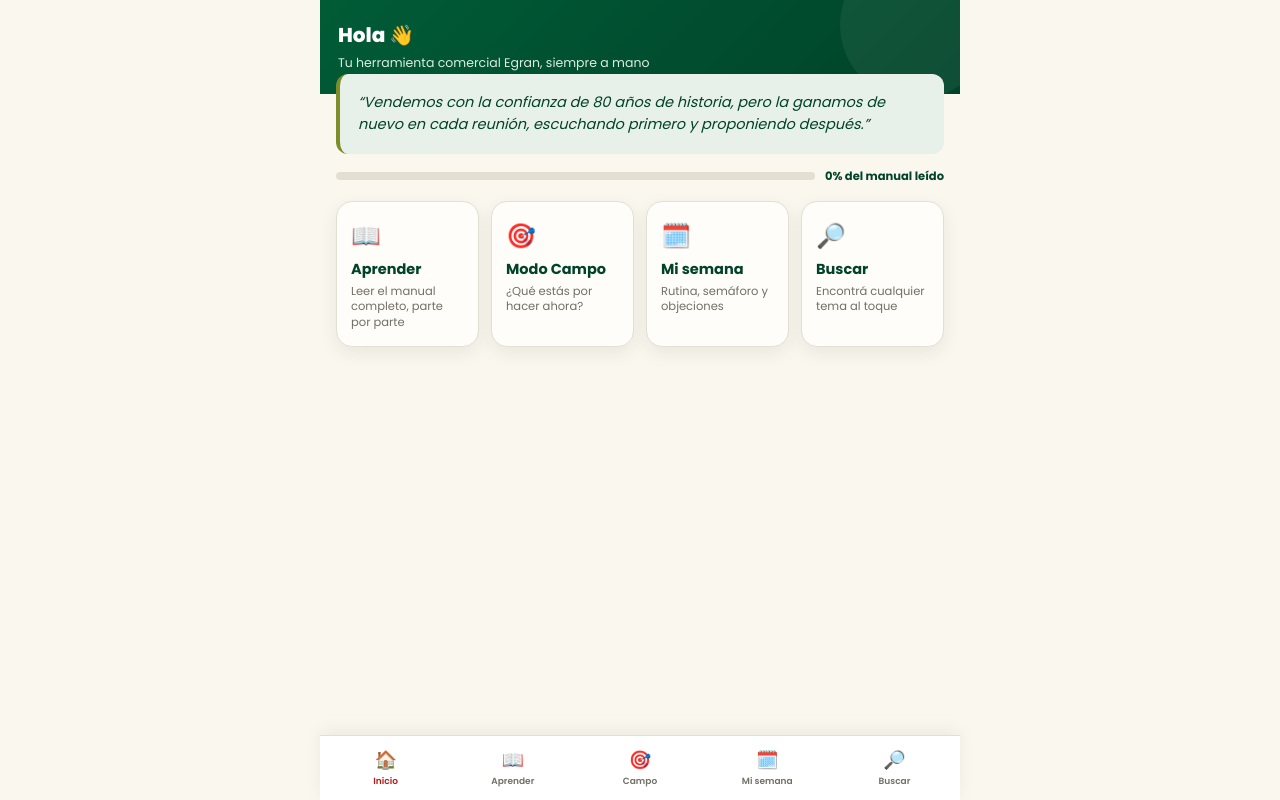
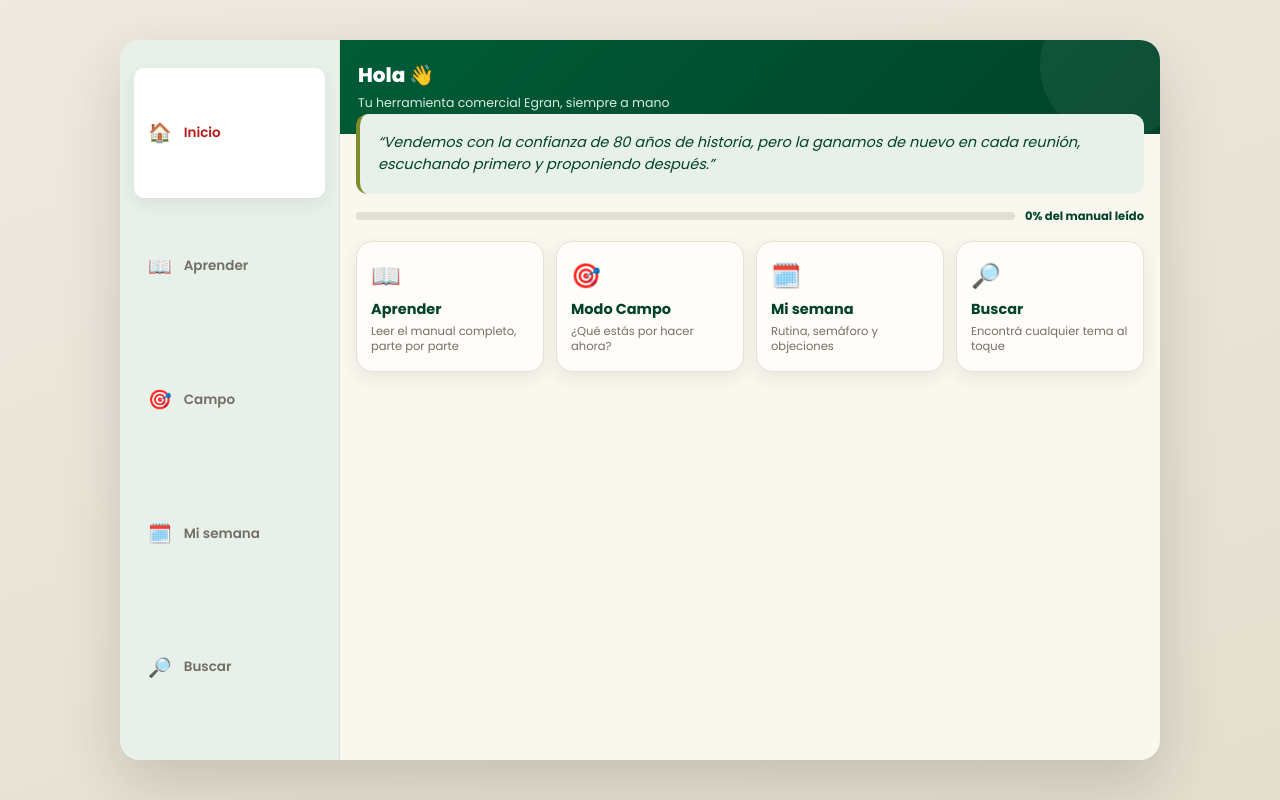
Before and after one commit to EgranMolino/Comercial, a plain HTML site: page index.html in a window 1280 px wide. Drawn offline with Linux system fonts and the light colour scheme.

Commit message:
Adaptar layout para pantallas de escritorio (sidebar + grillas de 2 columnas)

```diff
--- a/css/style.css
+++ b/css/style.css
@@ -215,3 +215,53 @@ a{color:inherit; text-decoration:none;}
 @media (min-width:680px){
   .home-grid{grid-template-columns:repeat(4,1fr);}
 }
+
+/* ---------- DESKTOP (pantallas grandes: sidebar en vez de tabbar inferior) ---------- */
+@media (min-width:1024px){
+  body{
+    background:linear-gradient(160deg,#EFEAE0 0%, #E4DECE 100%);
+    padding:40px 20px;
+  }
+  #app{
+    max-width:1040px;
+    min-height:calc(100vh - 80px);
+    display:flex;
+    align-items:stretch;
+    padding-bottom:0;
+    border-radius:20px;
+    overflow:hidden;
+    box-shadow:0 24px 60px rgba(43,42,38,0.18);
+    background:var(--crema);
+  }
+  .screen{order:2; flex:1; min-width:0; padding-bottom:24px;}
+
+  .tabbar{
+    position:static; left:auto; transform:none;
+    order:1;
+    width:220px; max-width:220px; flex:none;
+    flex-direction:column; align-items:stretch; justify-content:flex-start;
+    gap:4px; padding:28px 14px;
+    background:var(--verde-suave);
+    border-top:none; border-right:1px solid var(--linea);
+    box-shadow:none;
+  }
+  .tab{
+    flex-direction:row; justify-content:flex-start; gap:12px;
+    padding:12px 14px; border-radius:10px; font-size:14px;
+    transition:background .15s ease;
+  }
+  .tab .ic{font-size:19px;}
+  .tab span:last-child{font-size:13.5px; font-weight:600;}
+  .tab:hover{background:rgba(255,255,255,0.5);}
+  .tab.on{background:#fff; color:var(--rojo); box-shadow:var(--sombra);}
+
+  .blk-p, .blk-bullets li{font-size:14.5px;}
+
+  .parte-lista, .campo-lista{display:grid; grid-template-columns:1fr 1fr; gap:12px;}
+  .parte-tile, .campo-tile{margin-bottom:0;}
+
+  .home-tile, .parte-tile, .campo-tile, .resultado-item{cursor:pointer; transition:box-shadow .15s ease, transform .15s ease;}
+  .home-tile:hover, .parte-tile:hover, .campo-tile:hover, .resultado-item:hover{
+    box-shadow:0 8px 24px rgba(43,42,38,0.14); transform:translateY(-1px);
+  }
+}
```
